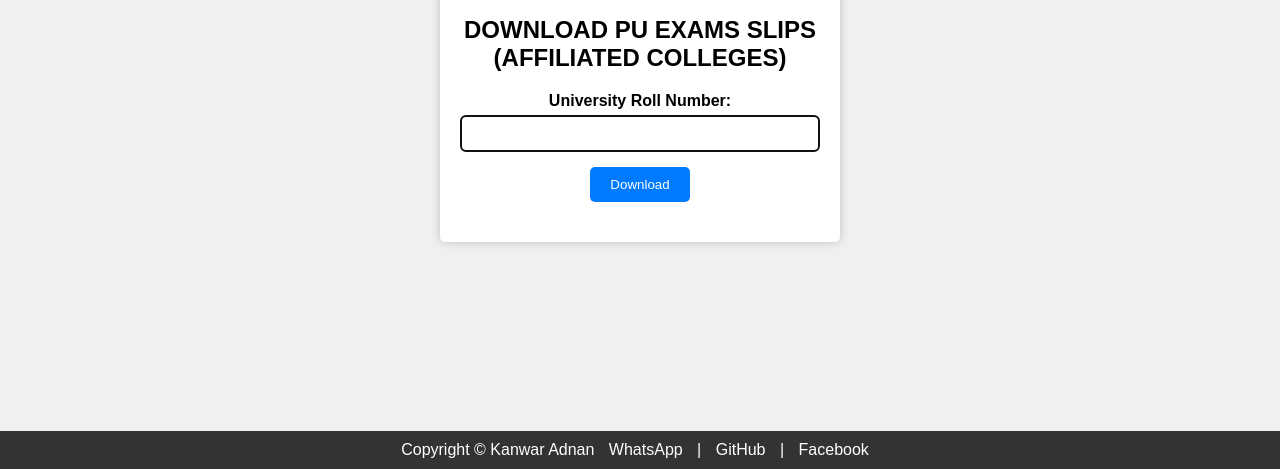
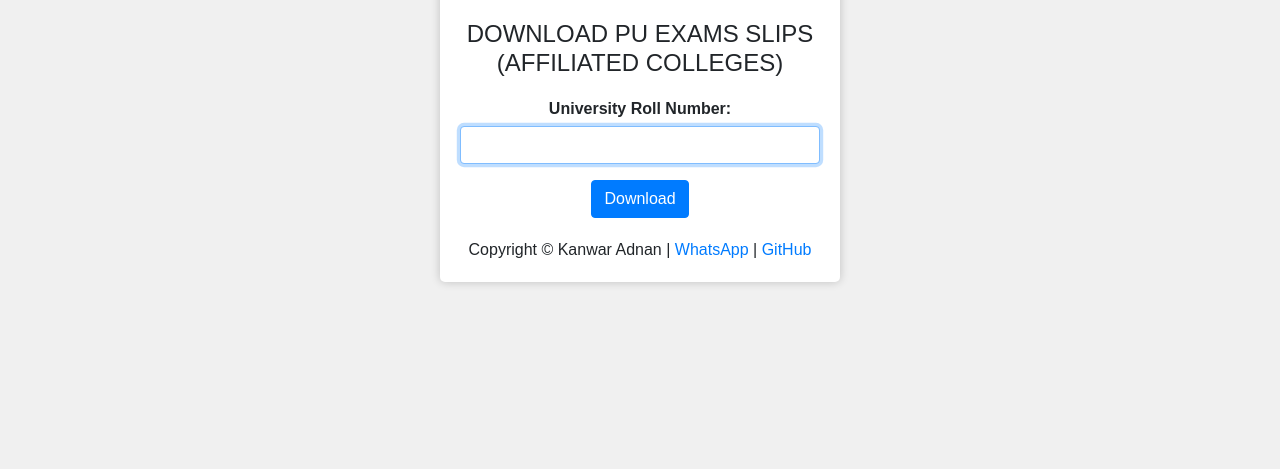
Before and after one commit to KanwarAdnan/PU-Slips-Downlaoder, a plain HTML site: page index.html in a window 1280 px wide. Shown: the part 331-800 px from the top of the page. Drawn offline with nearby package versions, Linux system fonts and the light colour scheme.

Commit message:
Used Bootstrap

```diff
--- a/index.html
+++ b/index.html
@@ -4,32 +4,30 @@
     <meta charset="UTF-8">
     <meta name="viewport" content="width=device-width, initial-scale=1.0">
     <title>PU BS SLIPS</title>
+    <link rel="stylesheet" href="https://stackpath.bootstrapcdn.com/bootstrap/4.3.1/css/bootstrap.min.css">
     <link rel="stylesheet" type="text/css" href="styles.css">
 </head>
 <body>
-    <div class="container">
-        <img src="pu_logo.png" alt="Organization Logo" class="logo" width="200" height="4600">
-        <h1 class="title">DOWNLOAD PU EXAMS SLIPS (AFFILIATED COLLEGES)</h1>
+    <div class="container mt-5">
+        <img src="pu_logo.png" alt="Organization Logo" class="logo img-fluid" width="200" height="120">
+        <h1 class="title mt-3">DOWNLOAD PU EXAMS SLIPS (AFFILIATED COLLEGES)</h1>
         <form id="resultForm" class="form">
             <div class="form-group">
                 <label for="rollNumber" class="label">University Roll Number:</label>
-                <input type="text" id="rollNumber" name="rollNumber" class="input" required>
+                <input type="text" id="rollNumber" name="rollNumber" class="form-control" required>
+                <button type="button" onclick="downloadSlips()" class="btn btn-primary mt-3">Download</button>
             </div>
-            <div class="button-group">
-                <button type="button" onclick="downloadSlips()" class="download-button">Download</button>
+        <div id="resultMessage" class="result-message"></div>
+        <!-- Footer at the bottom of the form area -->
+            <div class="bottom-center">
+                Copyright &copy; Kanwar Adnan |
+                <a href="https://wa.me/+923180609293" target="_blank" class="text-black">WhatsApp</a> |
+                <a href="https://github.com/kanwaradnan" target="_blank" class="text-black">GitHub</a>
             </div>
+    </div>
         </form>
-        <div id="resultMessage" class="result-message"></div>
-    </div>
-    <footer class="footer">
-        <div class="bottom-center">
-            Copyright &copy; Kanwar Adnan
-            <!-- Add social media links -->
-            <a href="https://wa.me/+923180609293" target="_blank">WhatsApp</a> |
-            <a href="https://github.com/kanwaradnan" target="_blank">GitHub</a> |
-            <a href="https://www.facebook.com/kanwaradnanakhtar" target="_blank">Facebook</a>
-        </div>
-    </footer>
     <script src="script.js"></script>
+    <script src="https://code.jquery.com/jquery-3.3.1.slim.min.js"></script>
+    <script src="https://stackpath.bootstrapcdn.com/bootstrap/4.3.1/js/bootstrap.min.js"></script>
 </body>
 </html>
--- a/script.js
+++ b/script.js
@@ -35,7 +35,7 @@ function downloadSlips() {
         .then((response) => {
             console.log('Response status:', response.status);
             if (!response.ok) {
-                throw new Error("The slip download failed. It's possible that the slip is not available because Punjab University hasn't uploaded it yet, or you may not be registered. Please check your registration status and try again later.");
+                throw new Error("The slip download failed. It's possible that the slip is not available because Punjab University hasn't uploaded it yet, you may not be registered, you may be dropped, or you may be alumni. Please check your registration status and try again later.");
             }
             return response.blob();
         })
@@ -58,8 +58,9 @@ function downloadSlips() {
 
                 // Clear loading message
                 document.getElementById('resultMessage').innerHTML = '';
+                clearForm();
             } else {
-                throw new Error("The slip download failed. It's possible that the slip is not available because Punjab University hasn't uploaded it yet, or you may not be registered. Please check your registration status and try again later.");
+                throw new Error("The slip download failed. It's possible that the slip is not available because Punjab University hasn't uploaded it yet, you may not be registered, you may be dropped, or you may be alumni. Please check your registration status and try again later.");
             }
         })
         .catch((error) => {
@@ -70,7 +71,6 @@ function downloadSlips() {
 }
 
 
-
 function clearForm() {
     document.getElementById('rollNumber').value = '';
     document.getElementById('resultMessage').innerHTML = '';
```
Also changed, not shown: styles.css (line endings or trailing spaces).
